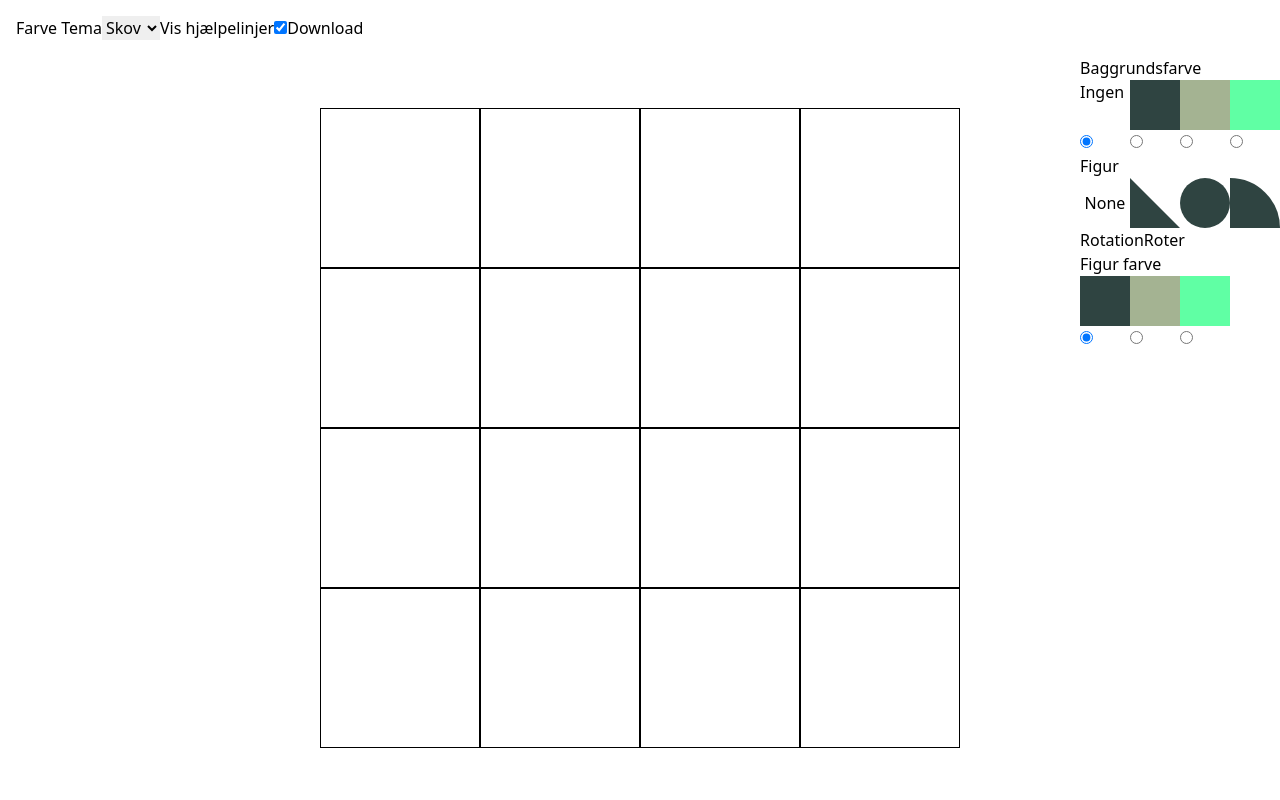
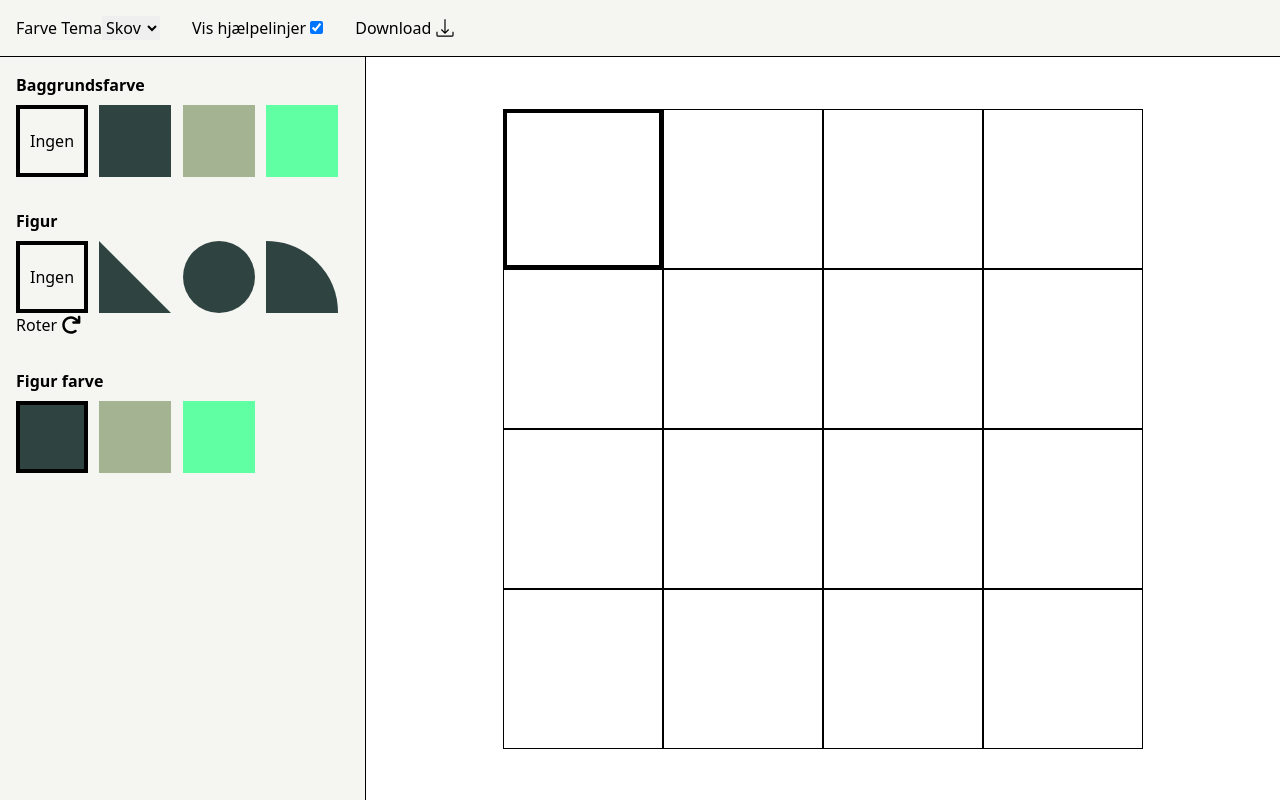
Before and after one commit to Adamduehansen/djoef-branding, a React (Create React App) app: page / in a window 1280 px wide. Built offline with nearby package versions, Linux system fonts and the light colour scheme.

Commit message:
Updates layout.

```diff
--- a/src/App.tsx
+++ b/src/App.tsx
@@ -15,14 +15,10 @@ function App() {
         <SettingsProvider>
           <div className='w-screen h-screen flex flex-col'>
             <Header gridElement={gridRef} />
-            <div className='relative h-screen flex justify-center'>
-              <div className='flex justify-center items-center'>
+            <div className='h-screen flex'>
+              <EditCell />
+              <div className='flex w-full justify-center items-center'>
                 <Grid ref={gridRef} />
-              </div>
-              <div className='absolute right-0 top-0'>
-                <div className='flex'>
-                  <EditCell />
-                </div>
               </div>
             </div>
           </div>
--- a/src/components/ColorRadio.tsx
+++ b/src/components/ColorRadio.tsx
@@ -25,11 +25,13 @@ const ColorRadio = function ({
       <label
         htmlFor={id}
         className={classNames(
-          'h-[50px]',
-          'w-[50px]',
+          'h-[72px] w-[72px]',
           'block',
           `bg-${theme}-${value}`,
-          'cursor-pointer'
+          'cursor-pointer',
+          {
+            'border-4': checked,
+          }
         )}
       ></label>
       <input
@@ -41,6 +43,7 @@ const ColorRadio = function ({
           onChange(event.target.value as ColorVariant);
         }}
         checked={checked}
+        className='hidden'
       />
     </div>
   );
--- a/src/components/EditCell.tsx
+++ b/src/components/EditCell.tsx
@@ -25,18 +25,20 @@ const EditCell: React.FC = function () {
     return null;
   } else {
     return (
-      <div>
-        <div>
-          <h2>Baggrundsfarve</h2>
+      <div className='h-full w-[500px] bg-canvas border-r p-4'>
+        <div className='pb-8'>
+          <h2 className='font-bold pb-2'>Baggrundsfarve</h2>
           <div className='grid grid-cols-4'>
             <div>
               <label
                 htmlFor='bg-color-none'
                 className={classNames(
-                  'h-[50px]',
-                  'w-[50px]',
-                  'block',
-                  'cursor-pointer'
+                  'h-[72px] w-[72px]',
+                  'cursor-pointer',
+                  'flex items-center justify-center',
+                  {
+                    'border-4': selectedCell?.backgroundColor === undefined,
+                  }
                 )}
               >
                 Ingen
@@ -46,10 +48,11 @@ const EditCell: React.FC = function () {
                 id='bg-color-none'
                 name='bg-color'
                 value={undefined}
-                onChange={(event) => {
+                onChange={() => {
                   setCellBackgroundColor(selectedCellId, undefined);
                 }}
                 checked={!selectedCell?.backgroundColor}
+                className='hidden'
               />
             </div>
             <ColorRadio
@@ -81,9 +84,8 @@ const EditCell: React.FC = function () {
             />
           </div>
         </div>
-        <div>
-          <div>
-            <h2>Figur</h2>
+        <div className='pb-8'>
+          <h2 className='font-bold pb-2'>Figur</h2>
           <ShapePicker
             onShapeSelect={(value) => {
               setCellShape(selectedCellId, value);
@@ -91,10 +93,8 @@ const EditCell: React.FC = function () {
             selected={selectedCell?.shape}
             displayColor={selectedCell?.shapeColor || 'base'}
           />
-          </div>
-          <div>
-            <label>Rotation</label>
           <button
+            className='flex items-center'
             onClick={() => {
               if (selectedCell?.shapeRotation === 270) {
                 setCellShapeRotation(selectedCellId, 0);
@@ -106,12 +106,19 @@ const EditCell: React.FC = function () {
               }
             }}
           >
-              Roter
+            <span className='pr-1'>Roter</span>
+            <svg
+              viewBox='0 0 512 512'
+              xmlns='http://www.w3.org/2000/svg'
+              className='w-[20px] h-[20px]'
+            >
+              <path d='M496 48V192c0 17.69-14.31 32-32 32H320c-17.69 0-32-14.31-32-32s14.31-32 32-32h63.39c-29.97-39.7-77.25-63.78-127.6-63.78C167.7 96.22 96 167.9 96 256s71.69 159.8 159.8 159.8c34.88 0 68.03-11.03 95.88-31.94c14.22-10.53 34.22-7.75 44.81 6.375c10.59 14.16 7.75 34.22-6.375 44.81c-39.03 29.28-85.36 44.86-134.2 44.86C132.5 479.9 32 379.4 32 256s100.5-223.9 223.9-223.9c69.15 0 134 32.47 176.1 86.12V48c0-17.69 14.31-32 32-32S496 30.31 496 48z' />
+            </svg>
           </button>
         </div>
-          <div>
-            <label htmlFor='cell-shape-color'>Figur farve</label>
-            <div className='flex'>
+        <div className='pb-8'>
+          <h2 className='font-bold pb-2'>Figur farve</h2>
+          <div className='grid grid-cols-4'>
             <ColorRadio
               id='shape-color-base'
               name='shape-color'
@@ -142,7 +149,6 @@ const EditCell: React.FC = function () {
           </div>
         </div>
       </div>
-      </div>
     );
   }
 };
--- a/src/components/Grid.tsx
+++ b/src/components/Grid.tsx
@@ -7,7 +7,7 @@ import { ThemeContext } from '../contexts/ThemeContext';
 import Shape from './Shape';
 
 const Grid = React.forwardRef<HTMLDivElement>((_, ref) => {
-  const { setSelectedCell, cells } = useContext(CellContext);
+  const { setSelectedCell, cells, selectedCellId } = useContext(CellContext);
   const { theme } = useContext(ThemeContext);
   const { showGrid } = useContext(SettingsContext);
 
@@ -24,10 +24,12 @@ const Grid = React.forwardRef<HTMLDivElement>((_, ref) => {
           onClick={onCellClick}
           className={classnames(
             'w-[160px] h-[160px]',
+            'cursor-pointer',
             `rotate-${cell.shapeRotation}`,
             `bg-${theme}-${cell.backgroundColor}`,
             {
               border: showGrid,
+              'border-4': cell.id === selectedCellId && showGrid,
             }
           )}
           data-cell-id={cell.id}
--- a/src/components/Header.tsx
+++ b/src/components/Header.tsx
@@ -12,10 +12,14 @@ const Header = function ({ gridElement }: Props): JSX.Element {
   const { showGrid, setShowGrid } = useContext(SettingsContext);
 
   return (
-    <div className='p-4 flex'>
+    <div className='p-4 flex bg-canvas border-b'>
+      <div className='pr-8'>
         <ThemeSelector />
-      <div>
-        <label htmlFor='remove-grid-checkbox'>Vis hjælpelinjer</label>
+      </div>
+      <div className='pr-8'>
+        <label htmlFor='remove-grid-checkbox' className='pr-1'>
+          Vis hjælpelinjer
+        </label>
         <input
           type='checkbox'
           id='remove-grid-checkbox'
@@ -25,17 +29,23 @@ const Header = function ({ gridElement }: Props): JSX.Element {
           }}
         />
       </div>
-      <div>
       <button
+        className='flex items-center'
         onClick={() => {
           domToImage.toPng(gridElement.current!).then((dataUrl) => {
             download(dataUrl);
           });
         }}
       >
-          Download
+        <span className='pr-1'>Download</span>
+        <svg
+          viewBox='0 0 512 512'
+          xmlns='http://www.w3.org/2000/svg'
+          className='w-[20px] h-[20px]'
+        >
+          <path d='M256,409.7,152.05,305.75,173.5,284.3l67.33,67.32V34h30.34V351.62L338.5,284.3,360,305.75ZM445.92,351v93.22a3.61,3.61,0,0,1-3.47,3.48H69.15a3.3,3.3,0,0,1-3.07-3.48V351H35.74v93.22A33.66,33.66,0,0,0,69.15,478h373.3a33.85,33.85,0,0,0,33.81-33.82V351Z' />
+        </svg>
       </button>
-      </div>
     </div>
   );
 };
--- a/src/components/Shape.tsx
+++ b/src/components/Shape.tsx
@@ -1,3 +1,4 @@
+import classNames from 'classnames';
 import { useContext } from 'react';
 import { ShapeName } from '../contexts/CellContext';
 import { ThemeContext } from '../contexts/ThemeContext';
@@ -5,6 +6,8 @@ import { ThemeContext } from '../contexts/ThemeContext';
 interface Props {
   shape?: ShapeName;
   color?: string;
+  size?: number;
+  className?: string;
 }
 
 const Triangle = () => {
@@ -30,7 +33,7 @@ const getShapeFromKey = function (key?: ShapeName) {
   }
 };
 
-const Shape: React.FC<Props> = function ({ shape, color }) {
+const Shape: React.FC<Props> = function ({ shape, color, size, className }) {
   const { theme } = useContext(ThemeContext);
 
   const Component = getShapeFromKey(shape);
@@ -43,7 +46,9 @@ const Shape: React.FC<Props> = function ({ shape, color }) {
     <svg
       xmlns='http://www.w3.org/2000/svg'
       viewBox='0 0 120 120'
-      className={`fill-${theme}-${color}`}
+      className={classNames(`fill-${theme}-${color}`, className, {
+        [`w-[${size}px] h-[${size}px]`]: size,
+      })}
     >
       <Component />
     </svg>
--- a/src/components/ShapePicker.tsx
+++ b/src/components/ShapePicker.tsx
@@ -1,3 +1,4 @@
+import classNames from 'classnames';
 import { ColorVariant, ShapeName } from '../contexts/CellContext';
 import Shape from './Shape';
 
@@ -18,9 +19,19 @@ const ShapePicker = function ({
 
   return (
     <div className='grid grid-cols-4'>
-      <div className='flex items-center justify-center'>
-        <label className='contents cursor-pointer' htmlFor='none'>
-          None
+      <div>
+        <label
+          className={classNames(
+            'flex justify-center items-center',
+            'cursor-pointer',
+            'h-[72px] w-[72px]',
+            {
+              'border-4': !selected,
+            }
+          )}
+          htmlFor='none'
+        >
+          Ingen
         </label>
         <input
           type='radio'
@@ -32,9 +43,16 @@ const ShapePicker = function ({
           checked={!selected}
         />
       </div>
-      <div className='flex items-center justify-center'>
+      <div>
         <label className='contents cursor-pointer' htmlFor='triangle'>
-          <Shape shape='triangle' color={displayColor} />
+          <Shape
+            shape='triangle'
+            color={displayColor}
+            size={72}
+            className={classNames({
+              'border-4': selected === 'triangle',
+            })}
+          />
         </label>
         <input
           type='radio'
@@ -46,9 +64,16 @@ const ShapePicker = function ({
           checked={selected === 'triangle'}
         />
       </div>
-      <div className='flex items-center justify-center'>
+      <div>
         <label className='contents cursor-pointer' htmlFor='circle'>
-          <Shape shape='circle' color={displayColor} />
+          <Shape
+            shape='circle'
+            color={displayColor}
+            size={72}
+            className={classNames({
+              'border-4': selected === 'circle',
+            })}
+          />
         </label>
         <input
           type='radio'
@@ -60,9 +85,16 @@ const ShapePicker = function ({
           checked={selected === 'circle'}
         />
       </div>
-      <div className='flex items-center justify-center'>
+      <div>
         <label className='contents cursor-pointer' htmlFor='arc'>
-          <Shape shape='arc' color={displayColor} />
+          <Shape
+            shape='arc'
+            color={displayColor}
+            size={72}
+            className={classNames({
+              'border-4': selected === 'arc',
+            })}
+          />
         </label>
         <input
           type='radio'
--- a/tailwind.config.js
+++ b/tailwind.config.js
@@ -29,6 +29,7 @@ module.exports = {
         lys: '#cbc9c5',
         signal: '#1c1e24',
       },
+      canvas: '#f5f5f2',
     },
     extend: {
       rotate: {
@@ -41,13 +42,13 @@ module.exports = {
       pattern: /rotate-(0|90|180|270)/,
     },
     {
-      pattern: /(fill|bg)-(skov|jord|hav|sand|dis|)-base/,
+      pattern: /(fill|bg)-(skov|jord|hav|sand|dis|canvas)-base/,
     },
     {
-      pattern: /(fill|bg)-(skov|jord|hav|sand|dis|)-lys/,
+      pattern: /(fill|bg)-(skov|jord|hav|sand|dis|canvas)-lys/,
     },
     {
-      pattern: /(fill|bg)-(skov|jord|hav|sand|dis|)-signal/,
+      pattern: /(fill|bg)-(skov|jord|hav|sand|dis|canvas)-signal/,
     },
   ],
 };
```
Lines whose indentation alone changed are shown as unchanged.
